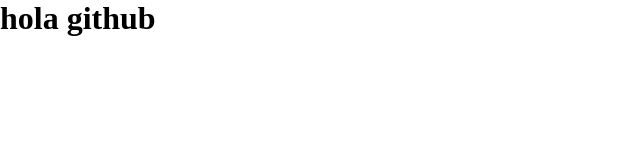
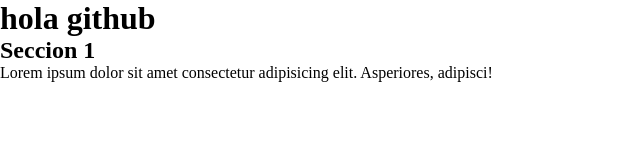
Before and after one commit to Hernanssg/github-11, a plain HTML site: page index.html in a window 1280 px wide. Shown: the whole page, without its empty margins (0-640 px from the left). Drawn offline with Linux system fonts and the light colour scheme.

Commit message:
segundo commit

```diff
--- a/index.html
+++ b/index.html
@@ -1,5 +1,6 @@
 <!DOCTYPE html>
 <html lang="en">
+
 <head>
     <meta charset="UTF-8">
     <meta http-equiv="X-UA-Compatible" content="IE=edge">
@@ -7,8 +8,15 @@
     <link rel="stylesheet" href="./css/style.css">
     <title>clase-11</title>
 </head>
+
 <body>
     <h1>hola github</h1>
+    <main>
+        <section>
+            <h2>Seccion 1</h2>
+            <p>Lorem ipsum dolor sit amet consectetur adipisicing elit. Asperiores, adipisci!</p>
+        </section>
+    </main>
+</body>
 
-</body>
 </html>
```
